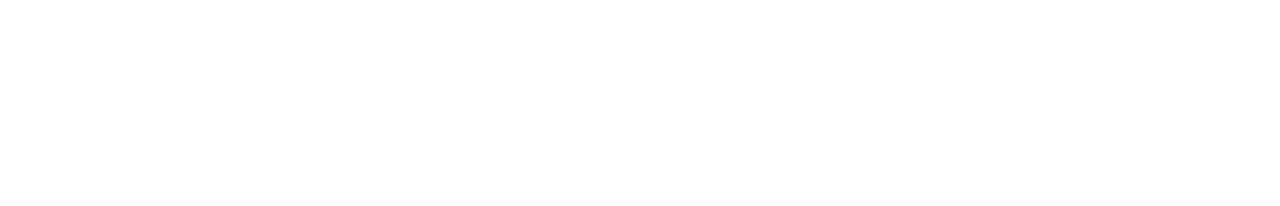
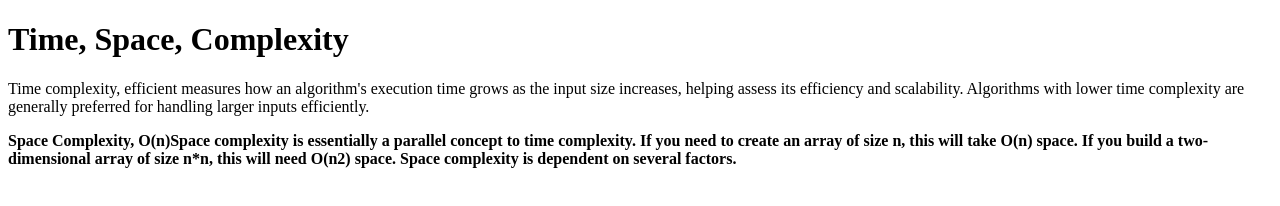
Before and after one commit to acciojob/time-and-space-complexity-Tushar-Mehra1707, a website: page main.html in a window 1280 px wide. Drawn offline with Linux system fonts and the light colour scheme.

Commit message:
created a submission

```diff
--- a/main.html
+++ b/main.html
@@ -8,6 +8,14 @@
 
 <body>
 	<!-- the entire body must be written by student -->
+	<h1>Time, Space, Complexity</h1>
+	<p>Time complexity, efficient measures how an algorithm's execution time grows as the input size increases, helping assess its efficiency and scalability. Algorithms with lower time complexity are generally preferred for handling larger inputs efficiently.
+</p>
+	<b>
+		<p>Space Complexity, O(n)Space complexity is essentially a parallel concept to time complexity. If you need to create an array of size n, this will take O(n) space. If you build a two-dimensional array of size n*n, this will need O(n2) space. Space complexity is dependent on several factors.
+</p>
+	</b>
+
     <script type="text/javascript" src="./script.js">
 </script>
 
```
